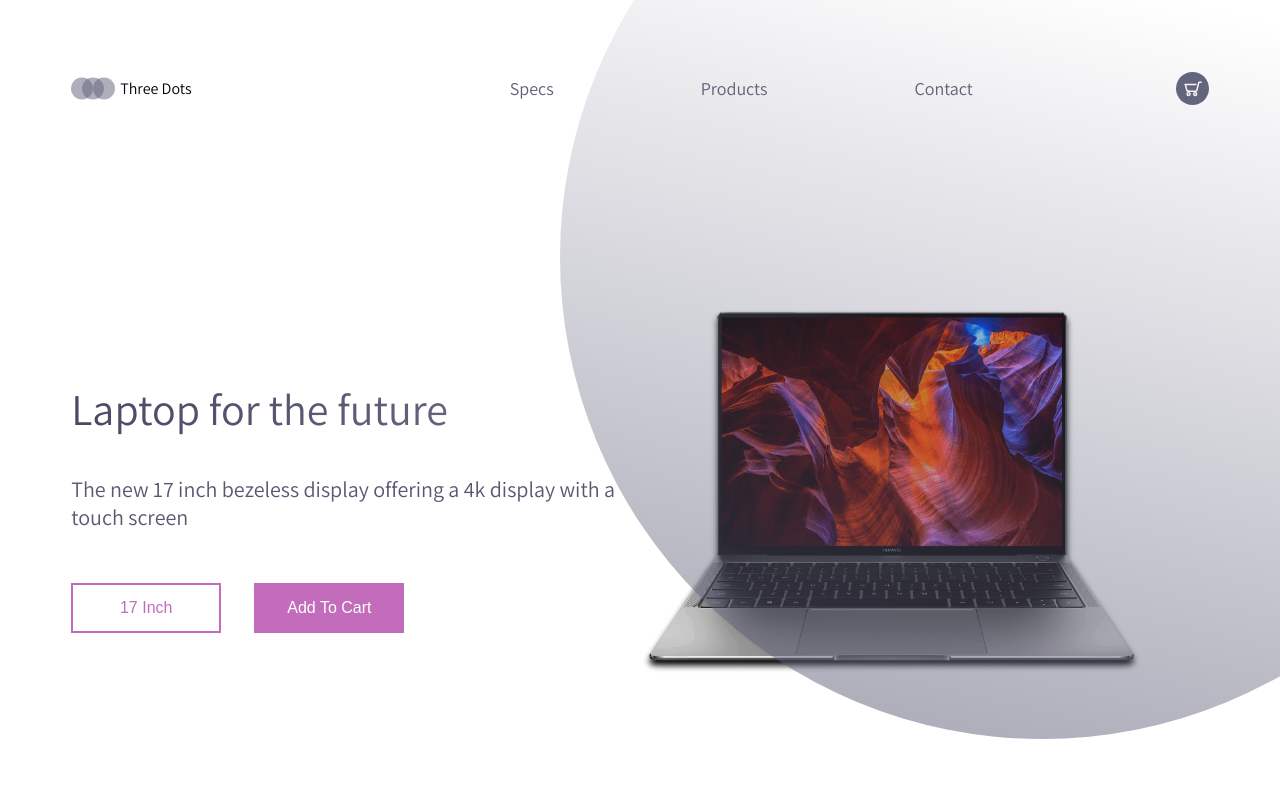
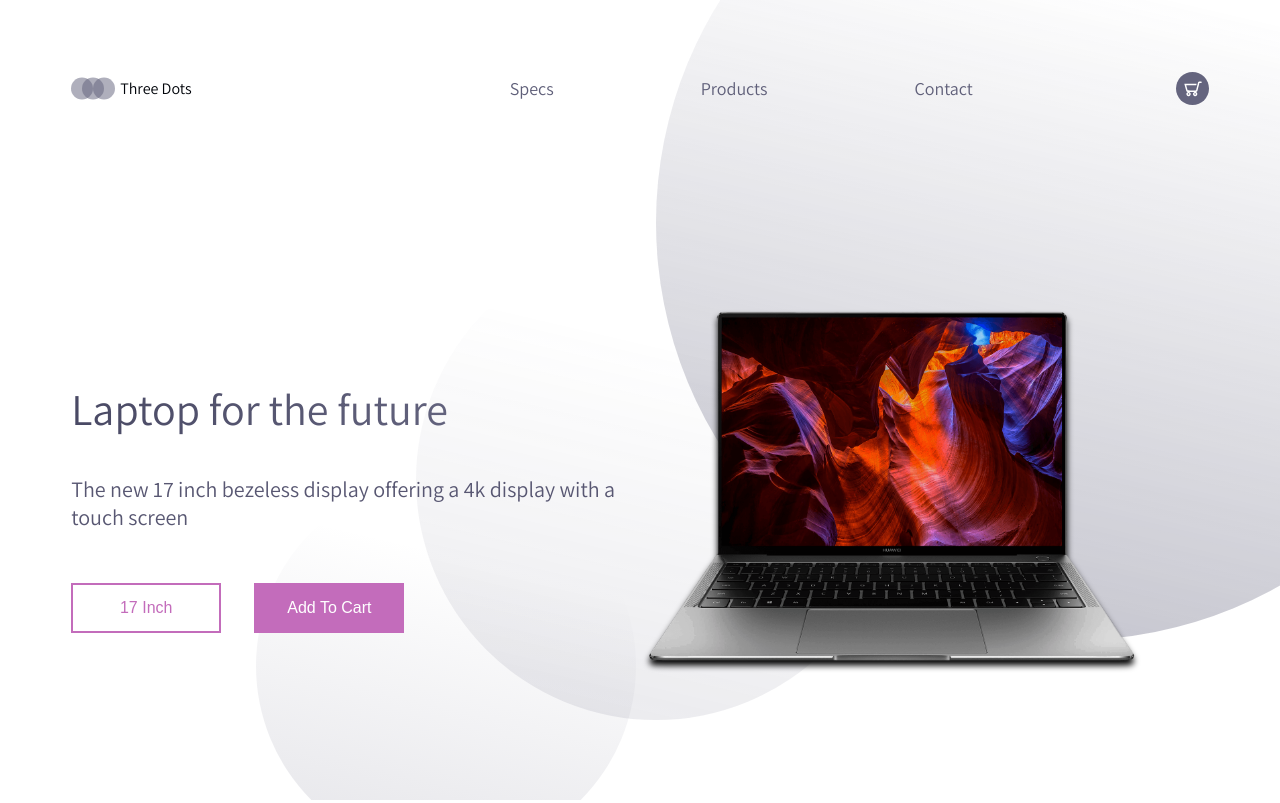
Before and after one commit to futuregit/Responsive-Site_2, a plain HTML site: page index.html in a window 1280 px wide. Shown: the top 803 px of the page. Drawn offline with Linux system fonts and the light colour scheme.

Commit message:
Added background images

```diff
--- a/style.css
+++ b/style.css
@@ -111,6 +111,25 @@ nav {
   position: absolute;
   top: 0rem;
   right: 0rem;
+  z-index: -1;
+  opacity: 0.7;
+  height: 80%;
+}
+
+.medium-circle {
+  position: absolute;
+  top: 30%;
+  right: 30%;
+  z-index: -1;
+  height: 60%;
+  opacity: 0.4;
+}
+
+.small-circle {
+  position: absolute;
+  bottom: 0%;
+  left: 20%;
+  z-index: -1;
 }
 
 /*# sourceMappingURL=style.css.map */
```
